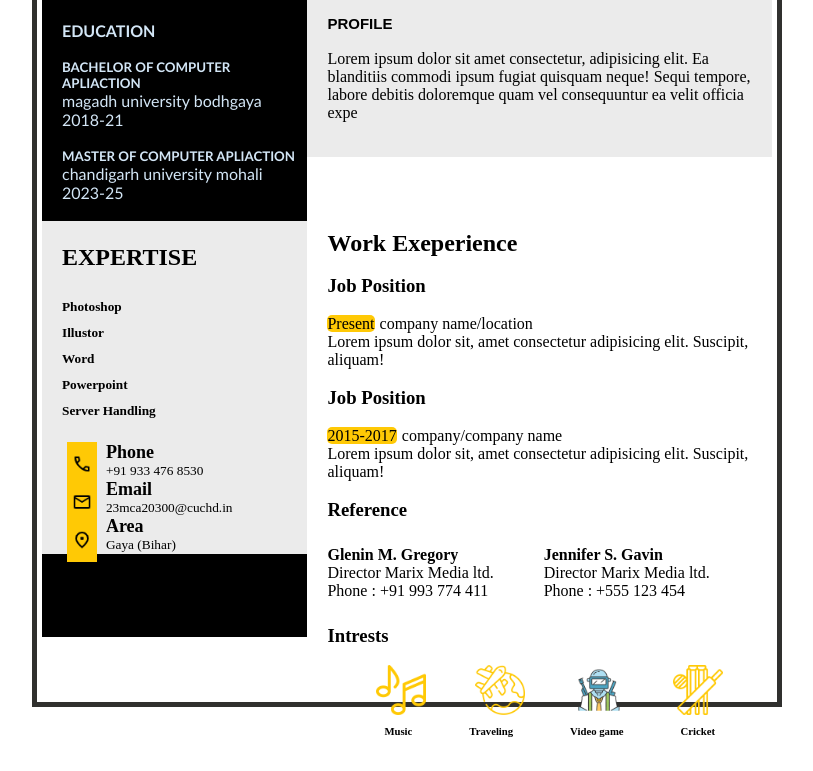
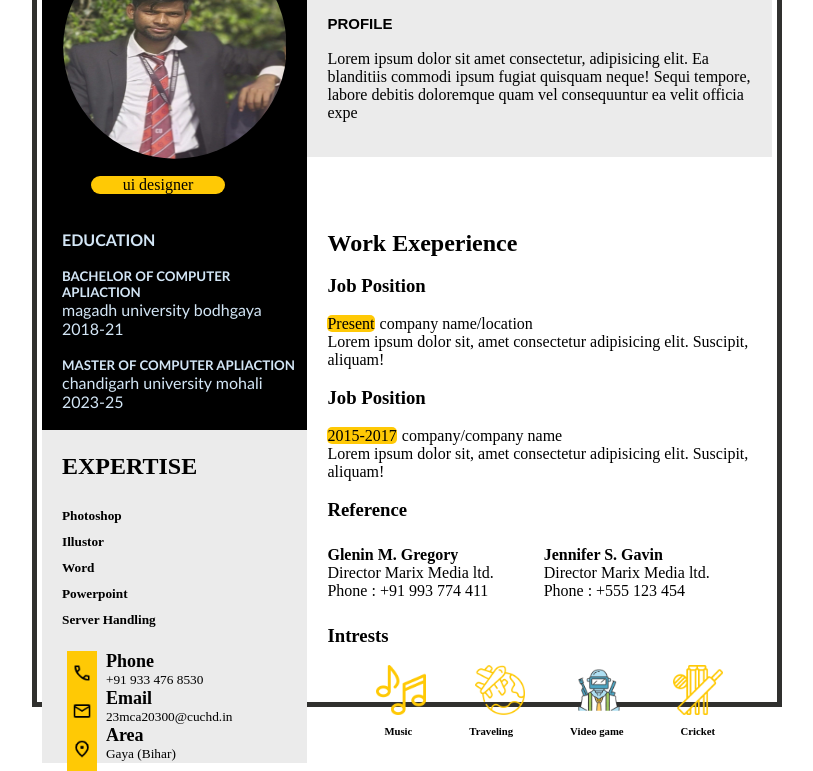
Before and after one commit to rahularya1234/digital-resume, a plain HTML site: page index.html in a window 1280 px wide. Shown: the part 98-869 px from the top of the page, without its empty margins (233-1046 px from the left). Before the commit the page ends 835 px from the top, so only its background shows below. Drawn offline with Linux system fonts and the light colour scheme; the site is published under a folder, as on GitHub Pages, so addresses that start at the root find nothing.

Commit message:
Update index.html

```diff
--- a/index.html
+++ b/index.html
@@ -12,7 +12,7 @@
     <div class="container">
         <div class="left">
             <div class="left1">
-             <img src="/rahul.jpg" alt=" loading...." class="rahul" width="250" height="250">
+             <img src="rahul.jpg" alt=" loading...." class="rahul" width="250" height="250">
              <div class="uid">ui designer</div><br><br>
              <div class="education">
                 <h1 class="heading">EDUCATION</h1><br>
```
